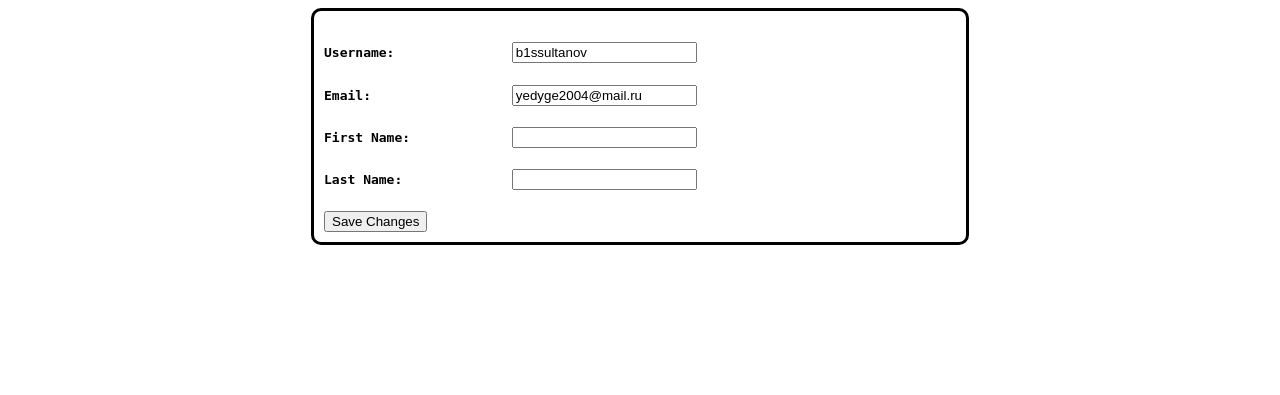
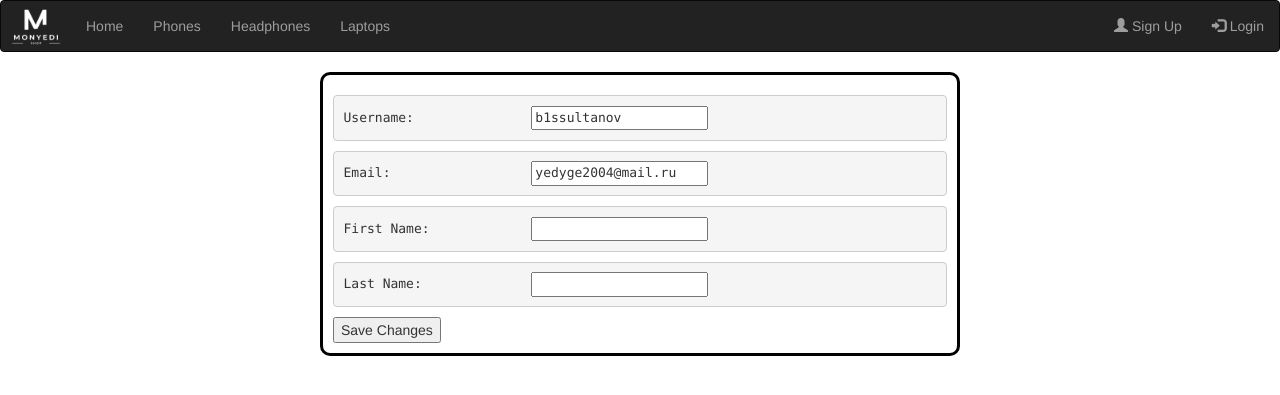
Before and after one commit to B1ssultanov/Final_BackEnd, a Django app: page /user_details/1/user_update/ in a window 1280 px wide. Shown: the top 395 px of the page. Run offline with Django 4.2, Linux system fonts and the light colour scheme; data comes from the database, SQL or seed files in the repository; some libraries are stand-ins or nearby versions.

Commit message:
Fix bugs. And added logo to all HTML files

```diff
--- a/app/crawler.py
+++ b/app/crawler.py
@@ -54,7 +54,7 @@ for product in parsed_data:
     print(product['image'])
 
     img_data = requests.get(image1).content
-    with open(os.path.join(r"C:\Users\Kumisay\Desktop\book\Monyedi\media\images\2023", basename(image1)), 'wb') as handler:
+    with open(os.path.join(r"C:\Users\yedyg\Desktop\book\Monyedi\media\images\2023", basename(image1)), 'wb') as handler:
         handler.write(img_data)
 
     print(product['description'])
--- a/app/urls.py
+++ b/app/urls.py
@@ -6,6 +6,7 @@ from django.conf.urls.static import static
 
 urlpatterns = [
     path('', ProductView.as_view()),
+    # path('page/<int:page_id>', ProductView.as_view()),
     path('register/', register, name='register'),
     path('registration_success/', registration_success, name='registration_success'),
     path('logout/', logout, name='logout'),
--- a/app/views.py
+++ b/app/views.py
@@ -1,3 +1,4 @@
+from math import ceil
 from random import shuffle
 
 from django.contrib.auth import authenticate
@@ -30,10 +31,14 @@ class ProductView(View):
 
         products = Products.objects.all()
         products_list = list(products)
+
+        prod_size = len(products_list)
+
         shuffle(products_list)
         active = [''] * 4
         active[0] = 'active'
         return render(request, 'Home/Home.html', {'products': products_list,
+                                                  'prod_size': range(1, ceil(prod_size/10)+1),
                                                   'active': active,
                                                   'logged': logged,
                                                   'user_info': user_info})
@@ -150,7 +155,8 @@ def edit_user(request, user_id):
     else:
         form = UserEditForm(instance=user)
     return render(request, 'Home/user_update.html', {'form': form,
-                                                     'user': user})
+                                                     'user': user,
+                                                     'logged': logged})
 
 
 def delete_user(request, user_id):
--- a/templates/Authorization/Login.html
+++ b/templates/Authorization/Login.html
@@ -32,7 +32,7 @@
     <nav class="navbar navbar-inverse">
       <div class="container-fluid">
             <div class="navbar-header">
-                <a class="navbar-brand" href="/">Monyedi</a>
+                <a class="navbar-brand" href="/"><img src="../media/logo/logo.png" style="width: 100px; margin: -30px; margin-top: -38px" alt="logo"></a>
             </div>
                 <div class="laptop">
                     <ul class="nav navbar-nav">
--- a/templates/Authorization/Login_success.html
+++ b/templates/Authorization/Login_success.html
@@ -74,7 +74,7 @@
     <nav class="navbar navbar-inverse">
       <div class="container-fluid">
             <div class="navbar-header">
-                <a class="navbar-brand" href="/">Monyedi</a>
+                <a class="navbar-brand" href="/"><img src="../media/logo/logo.png" style="width: 100px; margin: -30px; margin-top: -38px" alt="logo"></a>
             </div>
                 <div class="laptop">
                     <ul class="nav navbar-nav">
--- a/templates/Authorization/Logout.html
+++ b/templates/Authorization/Logout.html
@@ -20,7 +20,7 @@
     <nav class="navbar navbar-inverse">
       <div class="container-fluid">
             <div class="navbar-header">
-                <a class="navbar-brand" href="/">Monyedi</a>
+                <a class="navbar-brand" href="/"><img src="../media/logo/logo.png" style="width: 100px; margin: -30px; margin-top: -38px" alt="logo"></a>
             </div>
                 <div class="laptop">
                     <ul class="nav navbar-nav">
--- a/templates/Authorization/Register.html
+++ b/templates/Authorization/Register.html
@@ -84,7 +84,7 @@ background: rgb(192, 70, 18);
     <nav class="navbar navbar-inverse">
       <div class="container-fluid">
             <div class="navbar-header">
-                <a class="navbar-brand" href="/">Monyedi</a>
+                <a class="navbar-brand" href="/"><img src="../media/logo/logo.png" style="width: 100px; margin: -30px; margin-top: -38px" alt="logo"></a>
             </div>
                 <div class="laptop">
                     <ul class="nav navbar-nav">
--- a/templates/Authorization/Register_success.html
+++ b/templates/Authorization/Register_success.html
@@ -74,7 +74,7 @@
     <nav class="navbar navbar-inverse">
       <div class="container-fluid">
             <div class="navbar-header">
-                <a class="navbar-brand" href="/">Monyedi</a>
+                <a class="navbar-brand" href="/"><img src="../media/logo/logo.png" style="width: 100px; margin: -30px; margin-top: -38px" alt="logo"></a>
             </div>
                 <div class="laptop">
                     <ul class="nav navbar-nav">
--- a/templates/Home/Product_detail.html
+++ b/templates/Home/Product_detail.html
@@ -19,7 +19,7 @@
     <nav class="navbar navbar-inverse">
       <div class="container-fluid">
             <div class="navbar-header">
-                <a class="navbar-brand" href="/">Monyedi</a>
+                <a class="navbar-brand" href="/"><img src="../media/logo/logo.png" style="width: 100px; margin: -30px; margin-top: -38px" alt="logo"></a>
             </div>
                 <div class="laptop">
                     <ul class="nav navbar-nav">
--- a/templates/Home/search_results.html
+++ b/templates/Home/search_results.html
@@ -40,7 +40,7 @@
     <nav class="navbar navbar-inverse">
       <div class="container-fluid">
             <div class="navbar-header">
-                <a class="navbar-brand" href="/">Monyedi</a>
+                <a class="navbar-brand" href="/"><img src="../media/logo/logo.png" style="width: 100px; margin: -30px; margin-top: -38px" alt="logo"></a>
             </div>
                 <div class="laptop">
                     <ul class="nav navbar-nav">
@@ -82,7 +82,7 @@
 
       {% if logged == True %}
         <ul class="nav navbar-nav navbar-right">
-            <li><a href="user_details/{{ user_info.id }}">{{ user_info.username }}</a></li>
+            <li><a href="/user_details/{{ user_info.id }}">{{ user_info.username }}</a></li>
             <li><a href="logout/">Log Out</a></li>
         </ul>
       {% endif %}
@@ -95,7 +95,7 @@
         {% for i in items %}
             <div class="block">
                 <p style="text-wrap: normal; font-size: 2vw; text-align: center">{{ i.manufacturer }}</p>
-                <a href="{{ i.id }}"><img style="width: 100%;" src="{{ i.image.url }}" alt="{{ i.name }}"></a>
+                <a href="/{{ i.id }}"><img style="width: 100%;" src="{{ i.image.url }}" alt="{{ i.name }}"></a>
                 <p style="text-align: center; font-size: 2vw"><a href="{{ i.id }}" style="text-decoration: none; color: black">{{ i.name }}</a></p>
                 <br>
             </div>
--- a/templates/Home/user_detail.html
+++ b/templates/Home/user_detail.html
@@ -27,7 +27,7 @@
     <nav class="navbar navbar-inverse">
       <div class="container-fluid">
             <div class="navbar-header">
-                <a class="navbar-brand" href="/">Monyedi</a>
+                <a class="navbar-brand" href="/"><img src="../../media/logo/logo.png" style="width: 100px; margin: -30px; margin-top: -38px" alt="logo"></a>
             </div>
                 <div class="laptop">
                     <ul class="nav navbar-nav">
@@ -93,7 +93,7 @@
         {% if user.is_superuser %}
             <h2 style="color: red">You are a Super user</h2>
         {% endif %}
-        <h4 style="position: relative; margin: auto; text-align: center; border-radius: 10px; border: grey solid 2px; width: max-content"><a href="/user_update/">edit profile</a></h4>
+        <h4 style="position: relative; margin: auto; text-align: center; border-radius: 10px; border: grey solid 2px; width: max-content"><a href="user_update/">edit profile</a></h4>
         <h4 style="position: relative; margin: auto; text-align: center; border-radius: 10px; border: grey solid 2px; width: max-content"><a href="/delete_user/{{ user.id }}">delete user</a></h4>
     </div>
 </body>
--- a/templates/Home/user_update.html
+++ b/templates/Home/user_update.html
@@ -4,7 +4,60 @@
 <head>
     <meta charset="UTF-8">
     <title>{{ user.username }}</title>
+	<meta http-equiv="Content-type" content="text/html; charset=utf-8" />
+
+    <meta name="viewport" content="width=device-width, initial-scale=1">
+    <!-- Latest compiled and minified CSS -->
+    <link rel="stylesheet" href="https://maxcdn.bootstrapcdn.com/bootstrap/3.4.1/css/bootstrap.min.css">
+    <!-- jQuery library -->
+    <script src="https://ajax.googleapis.com/ajax/libs/jquery/3.6.3/jquery.min.js"></script>
+    <!-- Latest compiled JavaScript -->
+    <script src="https://maxcdn.bootstrapcdn.com/bootstrap/3.4.1/js/bootstrap.min.js"></script>
+
+    <link rel="stylesheet" href="{% static 'css/style.css' %}" type="text/css" media="all"/>
 </head>
+<body>
+    <nav class="navbar navbar-inverse">
+      <div class="container-fluid">
+            <div class="navbar-header">
+                <a class="navbar-brand" href="/"><img src="../../../media/logo/logo.png" style="width: 100px; margin: -30px; margin-top: -38px" alt="logo"></a>
+            </div>
+                <div class="laptop">
+                    <ul class="nav navbar-nav">
+                        <li class=" {{ active.0 }} "><a href="/">Home</a></li>
+                        <li class=" {{ active.1 }} "><a href="/phone/">Phones</a></li>
+                        <li class=" {{ active.2 }} "><a href="/headphone/">Headphones</a></li>
+                        <li class=" {{ active.3 }} "><a href="/computer/">Laptops</a></li>
+                    </ul>
+                </div>
+                <div class="phones">
+                    <ul class="nav navbar-nav">
+                    <li class="dropdown">
+                        <a class="dropdown-toggle" data-toggle="dropdown" href="#">Menu<span class="caret"></span></a>
+                        <ul class="dropdown-menu">
+                          <li><a href="/">Home</a></li>
+                          <li><a href="/phone">Phone</a></li>
+                          <li><a href="/computer">Laptop</a></li>
+                        </ul>
+                    </li>
+                    </ul>
+                </div>
+
+      {% if logged == False %}
+        <ul class="nav navbar-nav navbar-right">
+          <li><a href="/register/"><span class="glyphicon glyphicon-user"></span> Sign Up</a></li>
+          <li><a href="/login/"><span class="glyphicon glyphicon-log-in"></span> Login</a></li>
+        </ul>
+      {% endif %}
+
+      {% if logged == True %}
+        <ul class="nav navbar-nav navbar-right">
+            <li><a href="user_details/{{ user_info.id }}">{{ user_info.username }}</a></li>
+            <li><a href="logout/">Log Out</a></li>
+        </ul>
+      {% endif %}
+      </div>
+    </nav>
     <div class="editUser" style="border: black solid 3px; border-radius: 10px; width: 50%; position: relative; margin: auto; padding: 10px">
         <form method="POST">
             {% csrf_token %}
--- a/templates/Super/SuperUser.html
+++ b/templates/Super/SuperUser.html
@@ -19,7 +19,7 @@
     <nav class="navbar navbar-inverse">
       <div class="container-fluid">
             <div class="navbar-header">
-                <a class="navbar-brand" href="/">Monyedi</a>
+                <a class="navbar-brand" href="/"><img src="../media/logo/logo.png" style="width: 100px; margin: -30px; margin-top: -38px" alt="logo"></a>
             </div>
                 <div class="laptop">
                     <ul class="nav navbar-nav">
--- a/templates/Super/Upload_files.html
+++ b/templates/Super/Upload_files.html
@@ -20,7 +20,7 @@
     <nav class="navbar navbar-inverse">
       <div class="container-fluid">
             <div class="navbar-header">
-                <a class="navbar-brand" href="/">Monyedi</a>
+                <a class="navbar-brand" href="/"><img src="../media/logo/logo.png" style="width: 100px; margin: -30px; margin-top: -38px" alt="logo"></a>
             </div>
                 <div class="laptop">
                     <ul class="nav navbar-nav">
```
Also changed, not shown: templates/Home/Home.html (+12 -2 lines), media/logo/logo.png (added).
